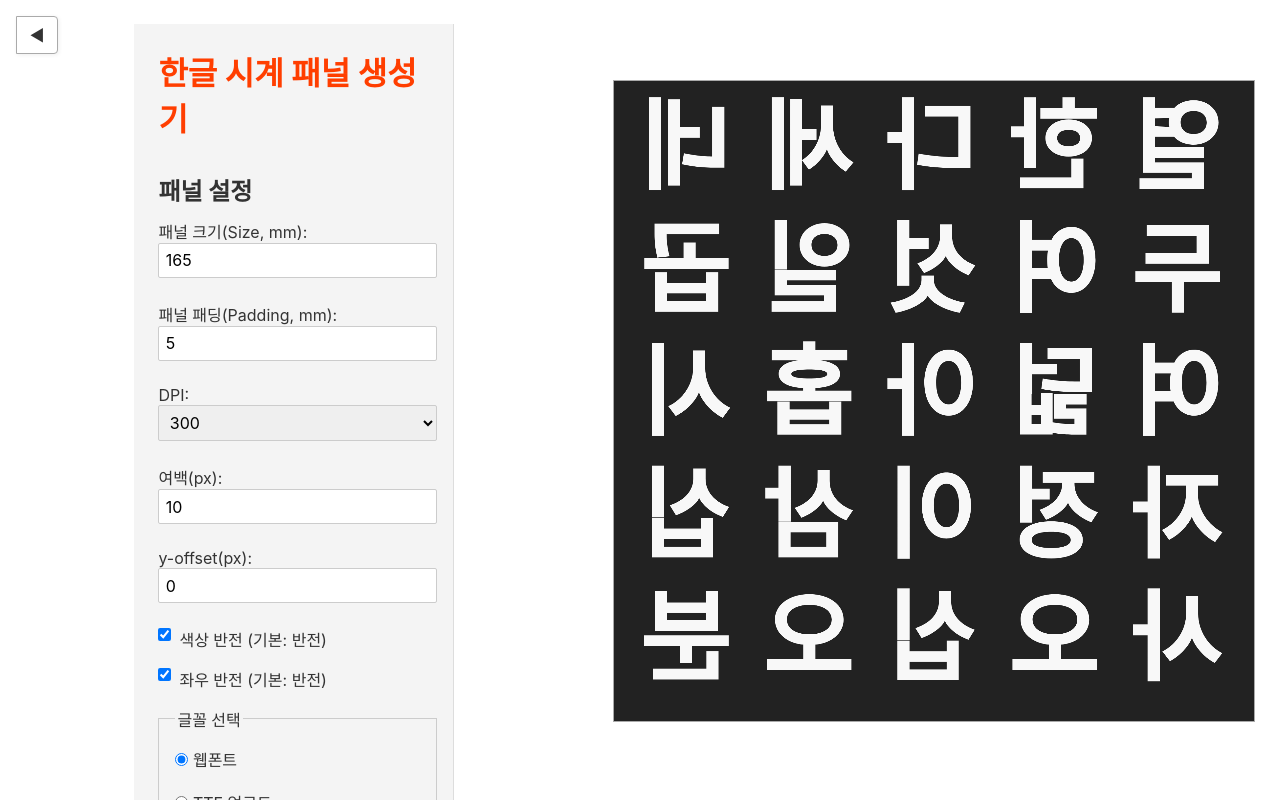
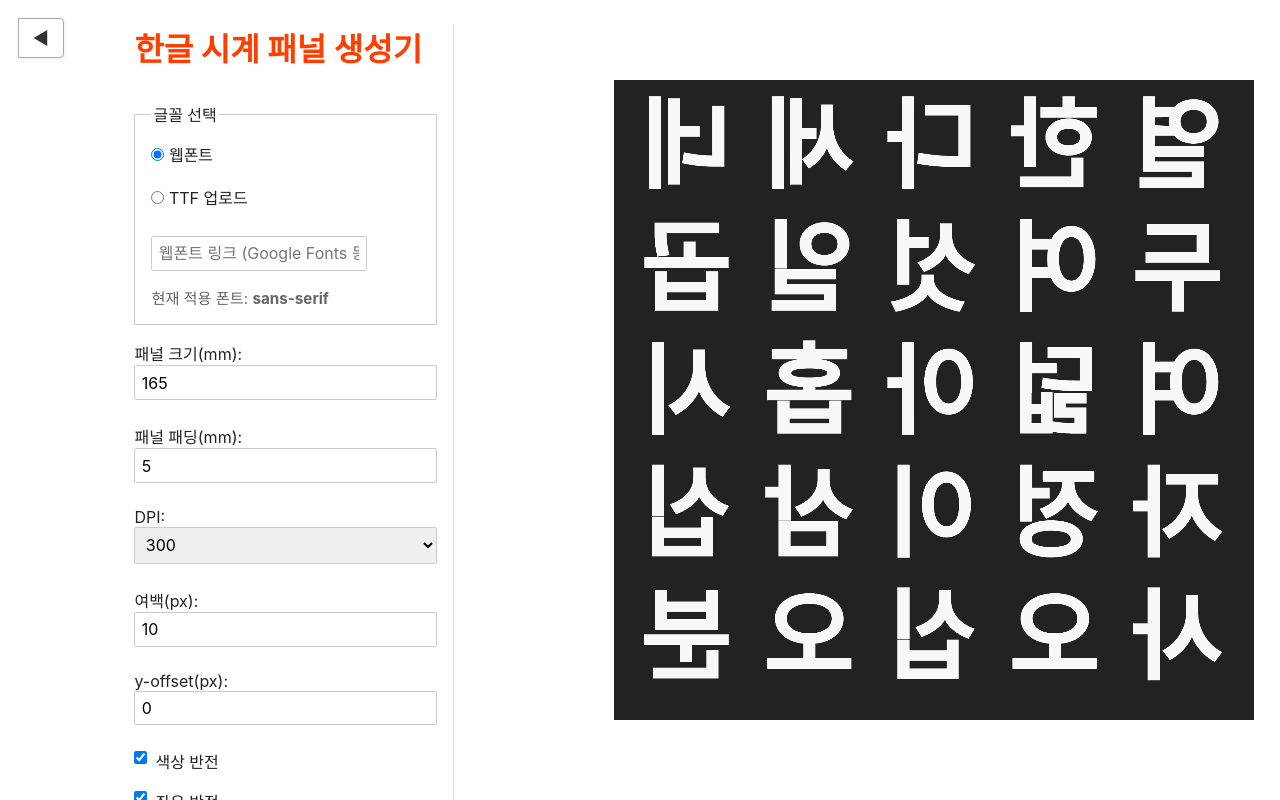
Before and after one commit to suapapa/hangulclock-panel-maker, a Svelte app in the folder svelte-app/: page / in a window 1280 px wide. Shown: the top 800 px of the page. Built offline with nearby package versions, Linux system fonts and the light colour scheme.

Commit message:
feat: enhance font selection with radio options and dynamic input fields for web and TTF uploads

```diff
--- a/svelte-app/src/App.svelte
+++ b/svelte-app/src/App.svelte
@@ -143,7 +143,7 @@
 
 <main>
 	<button
-		class="sidebar-toggle-btn"
+		class="sidebar-toggle-btn button"
 		on:click={() => (showSidebar = !showSidebar)}
 	>
 		{showSidebar ? "◀" : "▶"}
@@ -152,10 +152,52 @@
 		{#if showSidebar}
 			<div class="sidebar">
 				<h1 style="margin-top:0;">한글 시계 패널 생성기</h1>
-				<h2 style="margin-bottom:0.5em;">패널 설정</h2>
+				<!-- <h2 style="margin-bottom:0.5em;">패널 설정</h2> -->
 				<form autocomplete="off">
+					<fieldset
+						style="margin:1em 0; padding:1em; border:1px solid #ccc;"
+					>
+						<legend>글꼴 선택</legend>
+						<label style="margin-right:1em;"
+							><input
+								type="radio"
+								bind:group={fontType}
+								value="web"
+							/> 웹폰트</label
+						>
+						<label
+							><input
+								type="radio"
+								bind:group={fontType}
+								value="ttf"
+							/> TTF 업로드</label
+						>
+						{#if fontType === "web"}
+							<input
+								type="text"
+								placeholder="웹폰트 링크 (Google Fonts 등)"
+								bind:value={webFontUrl}
+								style="width:80%;margin-top:0.5em;"
+								class="webfont-input"
+							/>
+						{/if}
+						{#if fontType === "ttf"}
+							<input
+								type="file"
+								accept=".ttf,.otf"
+								on:change={handleTtfUpload}
+								style="margin-top:0.5em;"
+								class="ttf-input"
+							/>
+						{/if}
+						<div
+							style="margin-top:0.5em; font-size:0.95em; color:#666;"
+						>
+							현재 적용 폰트: <b>{fontFamily}</b>
+						</div>
+					</fieldset>
 					<label
-						>패널 크기(Size, mm):
+						>패널 크기(mm):
 						<input
 							type="number"
 							bind:value={panelSizeMM}
@@ -165,7 +207,7 @@
 						/>
 					</label>
 					<label
-						>패널 패딩(Padding, mm):
+						>패널 패딩(mm):
 						<input
 							type="number"
 							bind:value={paddingMM}
@@ -206,58 +248,18 @@
 					</label>
 					<label style="display:flex;align-items:center;gap:0.5em;"
 						><input type="checkbox" bind:checked={invertColor} /> 색상
-						반전 (기본: 반전)</label
+						반전</label
 					>
 					<label style="display:flex;align-items:center;gap:0.5em;"
 						><input type="checkbox" bind:checked={flipHorizontal} />
-						좌우 반전 (기본: 반전)</label
+						좌우 반전</label
 					>
-					<fieldset
-						style="margin:1em 0; padding:1em; border:1px solid #ccc;"
-					>
-						<legend>글꼴 선택</legend>
-						<label style="margin-right:1em;"
-							><input
-								type="radio"
-								bind:group={fontType}
-								value="web"
-							/> 웹폰트</label
-						>
-						<label
-							><input
-								type="radio"
-								bind:group={fontType}
-								value="ttf"
-							/> TTF 업로드</label
-						>
-						{#if fontType === "web"}
-							<input
-								type="text"
-								placeholder="웹폰트 링크 (Google Fonts 등)"
-								bind:value={webFontUrl}
-								style="width:80%;margin-top:0.5em;"
-							/>
-						{/if}
-						{#if fontType === "ttf"}
-							<input
-								type="file"
-								accept=".ttf,.otf"
-								on:change={handleTtfUpload}
-								style="margin-top:0.5em;"
-							/>
-						{/if}
-						<div
-							style="margin-top:0.5em; font-size:0.95em; color:#666;"
-						>
-							현재 적용 폰트: <b>{fontFamily}</b>
-						</div>
-					</fieldset>
 				</form>
 				<div style="margin-top:2em; text-align:center;">
 					<button
 						type="button"
 						on:click={downloadCanvas}
-						style="padding:0.7em 2em; font-size:1.1em; border-radius:4px; border:1px solid #aaa; background:#fff; cursor:pointer;"
+						class="button"
 					>
 						PNG로 다운로드
 					</button>
@@ -270,7 +272,7 @@
 					bind:this={canvasEl}
 					width={canvasWidth}
 					height={canvasHeight}
-					style="border:1px solid #aaa; background:#f8f8f8; max-width:100%; height:auto; display:block; margin:0 auto;"
+					style="background:#f8f8f8; max-width:100%; height:auto; display:block; margin:0 auto;"
 				></canvas>
 			</div>
 		</div>
@@ -298,7 +300,9 @@
 	}
 
 	input[type="number"],
-	select.dpi-select {
+	select.dpi-select,
+	input[type="file"],
+	input[type="text"] {
 		width: 100%;
 		font-family: inherit;
 		font-size: inherit;
@@ -307,6 +311,19 @@
 		box-sizing: border-box;
 		border: 1px solid #ccc;
 		border-radius: 2px;
+	}
+
+	.button {
+		padding: 0.7em 2em;
+		font-size: 1.1em;
+		border-radius: 4px;
+		border: 1px solid #aaa;
+		background: #fff;
+		cursor: pointer;
+		transition: background 0.2s;
+	}
+	.button:hover {
+		background: #f0f0f0;
 	}
 
 	.app-layout {
@@ -323,18 +340,14 @@
 		width: 320px;
 		min-width: 220px;
 		max-width: 400px;
-		background: #f4f4f4;
+		/* background: #f4f4f4; */
+		padding-right: 1em;
 		border-right: 1px solid #ddd;
-		padding: 1.5em 1em 1em 1.5em;
-		height: 100vh;
-		min-height: 100vh;
 		box-sizing: border-box;
 		position: static;
 		top: 0;
 		z-index: 10;
-	}
-	.sidebar-hidden {
-		display: none !important;
+		color: #222;
 	}
 	.sidebar-toggle-btn {
 		position: fixed;
@@ -376,8 +389,16 @@
 			padding: 1em 0.5em;
 		}
 	}
+	@media (max-width: 600px) {
+		h1 {
+			font-size: 1.3em;
+		}
+		.button {
+			font-size: 1em;
+			padding: 0.5em 1em;
+		}
+	}
 	canvas {
-		border: 1px solid #aaa;
 		background: #f8f8f8;
 		display: block;
 		margin: 0 auto;
```
